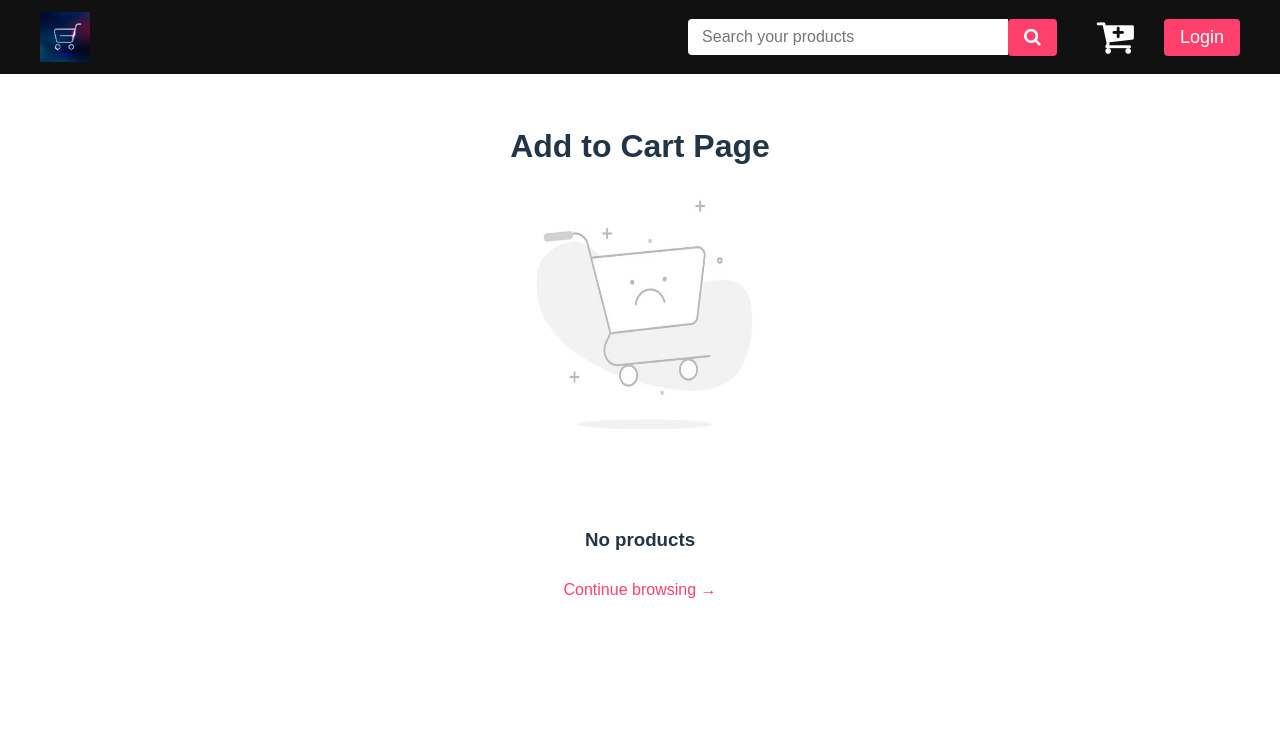
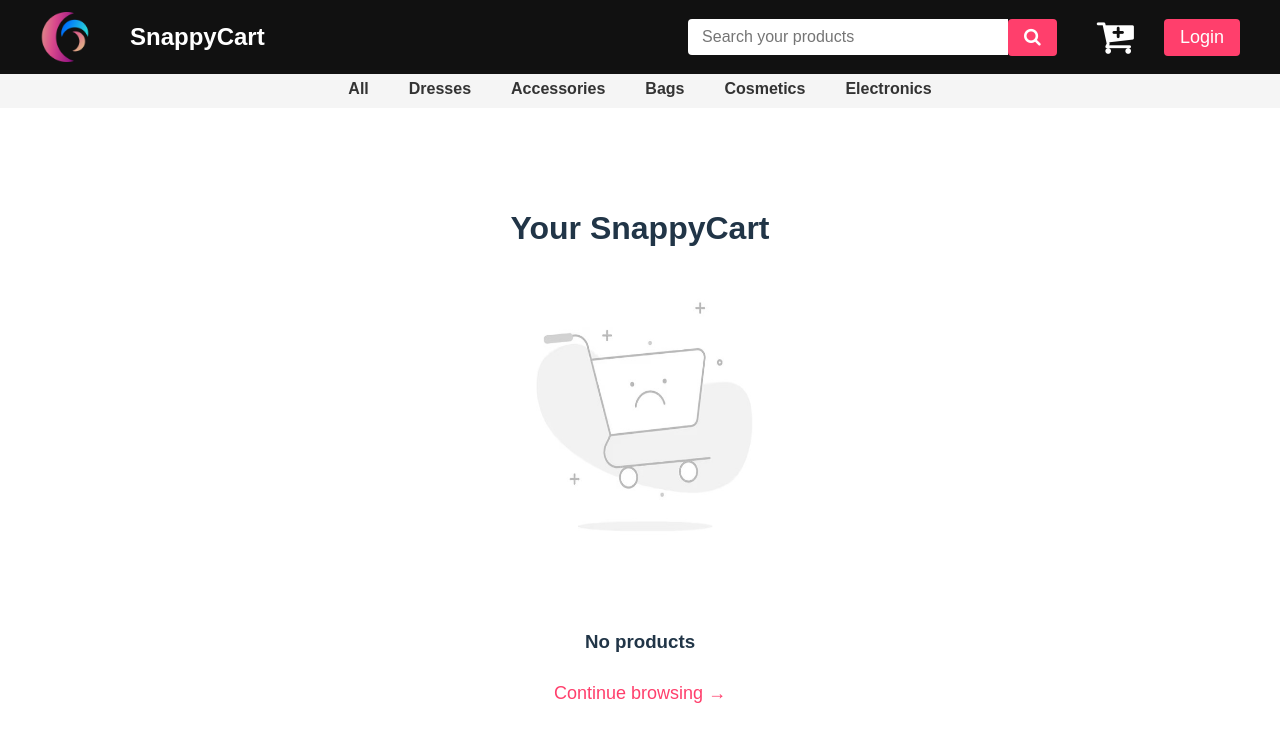
Before and after one commit to maheshvelu477-rgb/Mini-E-Commerce-Website, a React (Vite) app in the folder frontend/: page /addtocart in a window 1280 px wide. Shown: the top 742 px of the page. Built offline with nearby package versions, Linux system fonts and the light colour scheme.

Commit message:
Initial Commit

```diff
--- a/frontend/src/App.css
+++ b/frontend/src/App.css
@@ -17,6 +17,8 @@
   background-color: #111;
   color: white;
 }
+
+
 
 /* .body, .product-container, .addtocart-container, .admin-main, .addproduct-container {
   padding-top: 70px; /* adjust if your navbar height changes
@@ -58,6 +60,7 @@
 }
 
 .addtocart {
+  position: fixed;
   background: none;
   border: none;
   color: white;
@@ -123,7 +126,7 @@
   .addtocart {
     font-size: 18px;
     margin-right: 10px;
-  }
+   }
 
   .navbar button:last-child {
     padding: 6px 12px;
@@ -134,10 +137,14 @@
 /* ***********Top Bar*********** */
 
 .top-bar {
+  position: fixed;
+  top: 70px;         /* below navbar */
+  left: 0;
+  width: 100%;
   background-color: #f5f5f5;
   padding: 10px 0;
+  z-index: 900;
 }
-
 .nav-links {
   display: flex;
   justify-content: center;
@@ -208,6 +215,7 @@
   padding: 40px 60px;
   text-align: center;
   margin: auto;
+  padding-top: 160px;
  }
 
 .addtocart-container h1 {
@@ -291,6 +299,7 @@
 .continue-shoppingBtn {
   text-decoration: none;
   color: #ff3f6c;
+  font-size: large;
 }
 
 
--- a/frontend/src/components/AddToCart.jsx
+++ b/frontend/src/components/AddToCart.jsx
@@ -8,7 +8,7 @@ export default function AddToCart({cart =[],handleDecrementQty,handleAddToCart,
     return(
         <>
             <div className="addtocart-container">
-                <h1>Add to Cart Page</h1>
+                <h1>Your SnappyCart</h1>
                      {total > 0 ?
                        (<div className="container-addtocart">
                             {cart.map((pro)=>(
@@ -36,7 +36,7 @@ export default function AddToCart({cart =[],handleDecrementQty,handleAddToCart,
                             ))}
                         </div>) : (
                         <>
-                        <img style={{width:"300px", height:"300px"}} src={image} alt="img"/>
+                        <img style={{width:"300px", height:"300px", marginTop:"20px"}} src={image} alt="img"/>
                         <h3>No products</h3>
                         </>
                         )
--- a/frontend/src/components/Nav.jsx
+++ b/frontend/src/components/Nav.jsx
@@ -1,5 +1,5 @@
 import { useEffect, useState } from "react";
-import logo from "../assets/logo1.jpg";
+import logo from "../assets/logo.png";
 import { Link } from "react-router-dom";
 
 export default function Nav({cart,setSearchTerm}) {
@@ -10,7 +10,10 @@ export default function Nav({cart,setSearchTerm}) {
 
     return (
         <div className="navbar">
+          <>
           <img src={logo} alt="logo" />
+          <h2>SnappyCart</h2>
+          </>
           <div className="search">
             <input
               type="text"
```
Also changed, not shown: frontend/src/assets/logo.png, frontend/src/assets/logo3.png (added).
